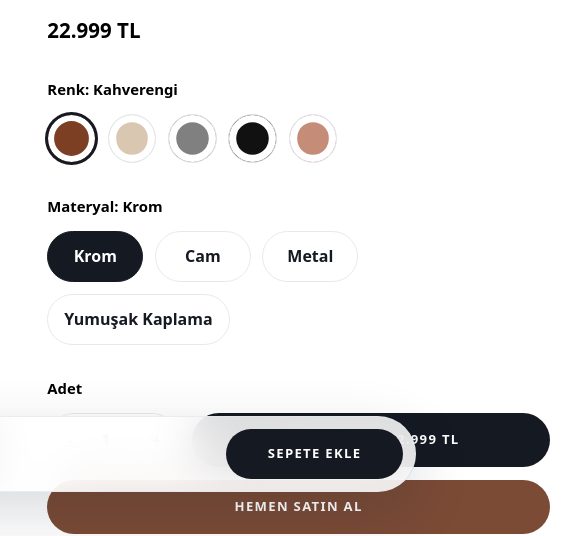
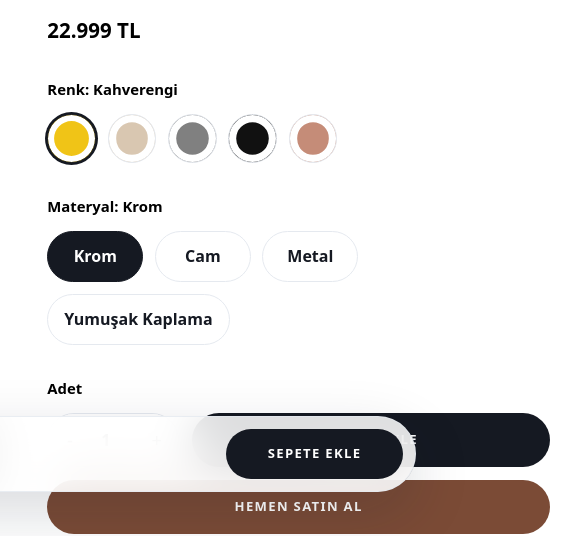
Before and after one commit to jackwolfiez/ekocep, a website: page product.html in a window 1280 px wide. Shown: the part 292-828 px from the top of the page, 714-1280 px from the left. Drawn offline with nearby package versions, Linux system fonts and the light colour scheme.

Commit message:
Refine product add button and swatch color

```diff
--- a/product.html
+++ b/product.html
@@ -113,7 +113,7 @@
             <div class="product-option-block">
               <div class="product-option-label">Renk: <span data-selected-color>Kahverengi</span></div>
               <div class="product-swatch-row" role="radiogroup" aria-label="Renk">
-                <button type="button" class="product-swatch is-active" data-option-group="color" data-option-value="Kahverengi" style="--swatch: #7d3f24" aria-label="Kahverengi"></button>
+                <button type="button" class="product-swatch is-active" data-option-group="color" data-option-value="Kahverengi" style="--swatch: #f0c417" aria-label="Kahverengi"></button>
                 <button type="button" class="product-swatch" data-option-group="color" data-option-value="Bej" style="--swatch: #d9c7b1" aria-label="Bej"></button>
                 <button type="button" class="product-swatch" data-option-group="color" data-option-value="Gri" style="--swatch: #808080" aria-label="Gri"></button>
                 <button type="button" class="product-swatch" data-option-group="color" data-option-value="Siyah" style="--swatch: #111111" aria-label="Siyah"></button>
@@ -139,7 +139,7 @@
                 <button type="button" data-qty-plus aria-label="Adedi artır">+</button>
               </div>
               <button type="button" class="product-add-button" data-product-add>
-                SEPETE EKLE <span>22.999 TL</span>
+                SEPETE EKLE
               </button>
             </div>
             <button type="button" class="product-buy-button">HEMEN SATIN AL</button>
```
